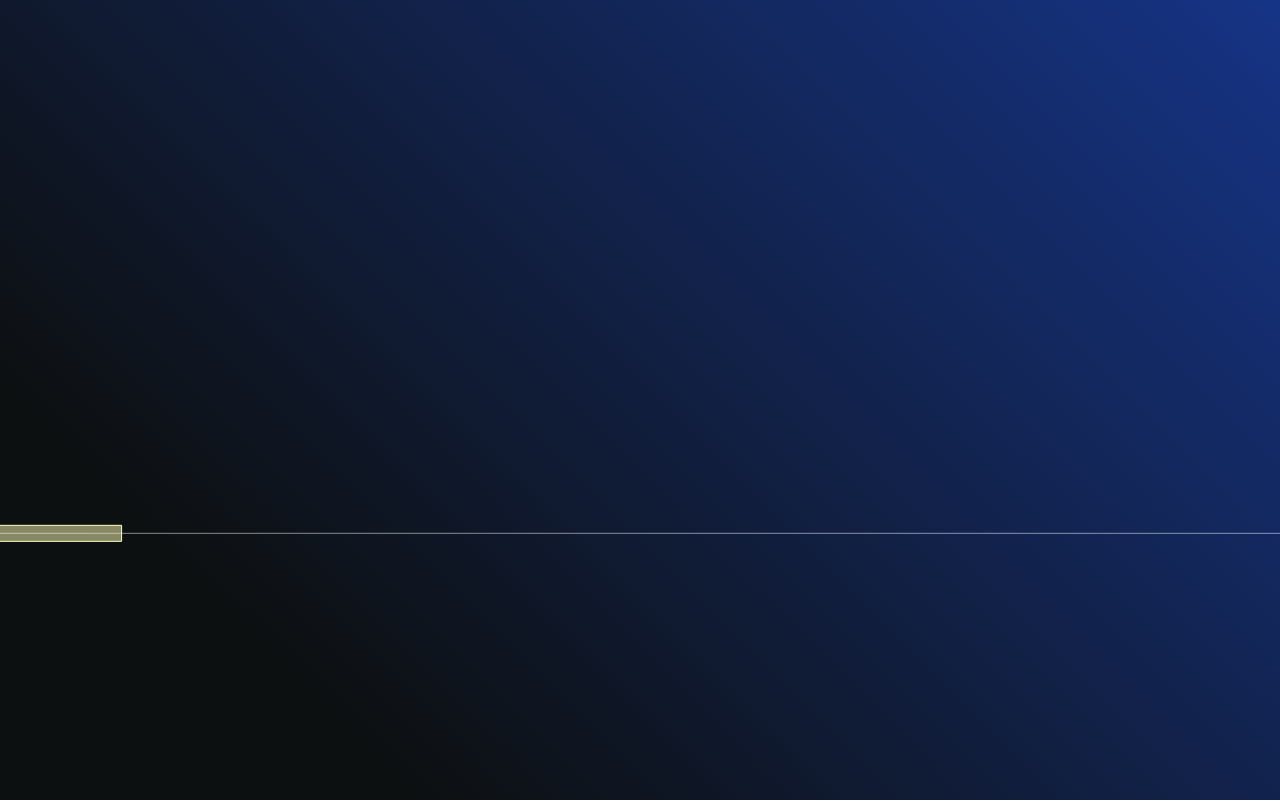
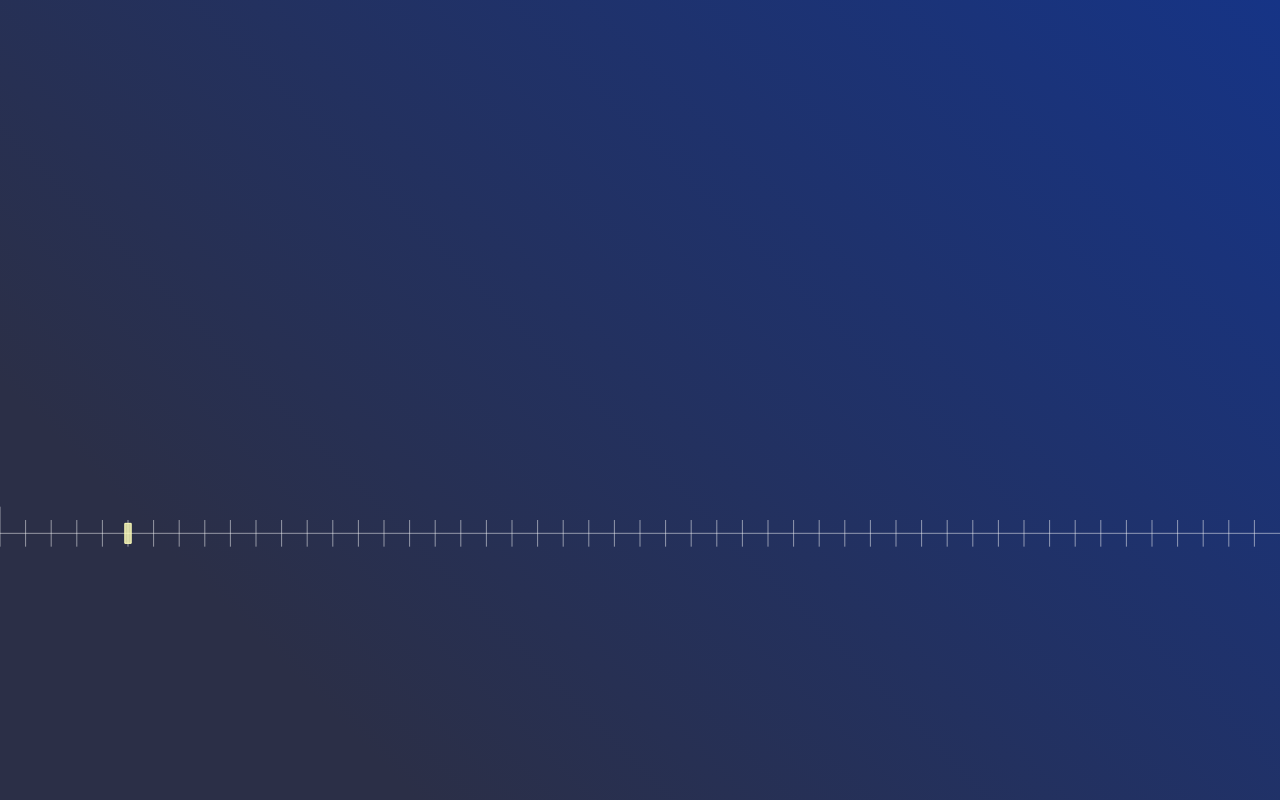
Before and after one commit to b13peterson/JSCanvas, a plain HTML site: page interactiveTimeline.html in a window 1280 px wide. Drawn offline with Linux system fonts and the light colour scheme.

Commit message:
added intervals

```diff
--- a/css/timelineStyle.css
+++ b/css/timelineStyle.css
@@ -4,5 +4,5 @@ body {
   }
 
 canvas {
-	background: linear-gradient(45deg, #0d1011 0% 20%, #163486);
+	background: linear-gradient(45deg, #2b2f47 0% 20%, #163486);
 }
--- a/src/interactiveTimeline.js
+++ b/src/interactiveTimeline.js
@@ -19,25 +19,55 @@ window.addEventListener('mousemove', function (e) {
 });
 
 class Timeline {
-	constructor(interval) {
-		this.interval = interval;
-		this.minTime = 0;
-		this.maxTime = 100;
-		this.earliestTime = 0;
-		this.latestTime = this.earliestTime + (this.interval * 100);
+	constructor(timeInterval, min, max) {
+		this.timeInterval = timeInterval;
+		this.min = min;
+		this.max = max;
 
-		this.defaultEventWidth = canvas.width / interval / 4 * 3;
+		this.defaultEventWidth = this.scaleToCanvas(this.timeInterval / 4);
 
 		this.events = [];
+		this.intervals = [];
 		this.canvasResized();
 		window.addEventListener('resize', this.canvasResized());
+		this.drawBaseline();
 	};
 
 	canvasResized = () => {
 		this.y = 2 * canvas.height / 3;
-	}
+		this.defaultIntervalHeight = canvas.height / 30;
+	};
 
 	draw = () => {
+		this.drawBaseline();
+		this.drawIntervals();
+
+		this.events.forEach(event => {
+			event.draw();
+		});
+	};
+
+	drawIntervals = () => {
+		context.strokeStyle = 'rgba(255, 255, 255, 0.5)';
+		context.fillStyle = 'rgba(255, 255, 255, 0.3)';
+		const startValue = Math.round(this.min / this.timeInterval) * this.timeInterval;
+		const intervalCount = Math.round(this.max - this.min) / this.timeInterval;
+		const majorInterval = Math.log2(intervalCount) * this.timeInterval;
+		for (let i = startValue; i < this.max; i += this.timeInterval) {
+			const isMajor = (i % majorInterval === 0);
+			const xPos = this.scaleToCanvas(i);
+			context.beginPath();
+			context.moveTo(xPos, this.y + this.defaultIntervalHeight / 2);
+			if (isMajor) {
+				context.lineTo(xPos, this.y - this.defaultIntervalHeight);
+			} else {
+				context.lineTo(xPos, this.y - this.defaultIntervalHeight / 2);
+			}
+			context.stroke();
+		};
+	};
+
+	drawBaseline = () => {
 		context.strokeStyle = 'rgba(255, 255, 255, 0.5)';
 		context.fillStyle = 'rgba(255, 255, 255, 0.3)';
 
@@ -45,35 +75,31 @@ class Timeline {
 		context.moveTo(0, this.y);
 		context.lineTo(canvas.width, this.y);
 		context.stroke();
-
-		this.events.forEach(event => {
-			event.draw();
-		});
 	};
 
 	update = () => {
 	};
 
-	positionOf = (timeValue) => {
-		return (timeValue - this.earliestTime)/(this.latestTime - this.earliestTime)*(canvas.width);
-	}
+	scaleToCanvas = (timeValue) => {
+		return (timeValue - this.min)/(this.max - this.min)*(canvas.width);
+	};
 };
 
 class TimelineEvent {
 	constructor(timeValue, name) {
 		this.timeValue = timeValue;
 		this.name = name;
-		this.height = canvas.height / 50;
+		this.height = canvas.height / 40;
 		this.width = mainTimeline.defaultEventWidth;
 	};
 
 	draw = () => {
-		if (mainTimeline.earliestTime <= this.timeValue && mainTimeline.latestTime >= this.timeValue) {
+		if (mainTimeline.min <= this.timeValue && mainTimeline.max >= this.timeValue) {
 			context.strokeStyle = 'rgba(255, 255, 187, 1)';
-			context.fillStyle = 'rgba(255, 255, 187, 0.5)';
+			context.fillStyle = 'rgba(255, 255, 187, 0.8)';
 
 			context.beginPath();
-			const xPos = mainTimeline.positionOf(this.timeValue);
+			const xPos = mainTimeline.scaleToCanvas(this.timeValue);
 			context.moveTo(xPos - (this.width/2), mainTimeline.y - (this.height/2));
 			context.lineTo(xPos - (this.width/2), mainTimeline.y + (this.height/2));
 			context.lineTo(xPos + (this.width/2), mainTimeline.y + (this.height/2));
@@ -85,7 +111,7 @@ class TimelineEvent {
 	};
 };
 
-const mainTimeline = new Timeline(5);
+let mainTimeline = new Timeline(2, 0, 100);
 mainTimeline.events.push(new TimelineEvent(10, "The first"));
 
 function animate() {
```
